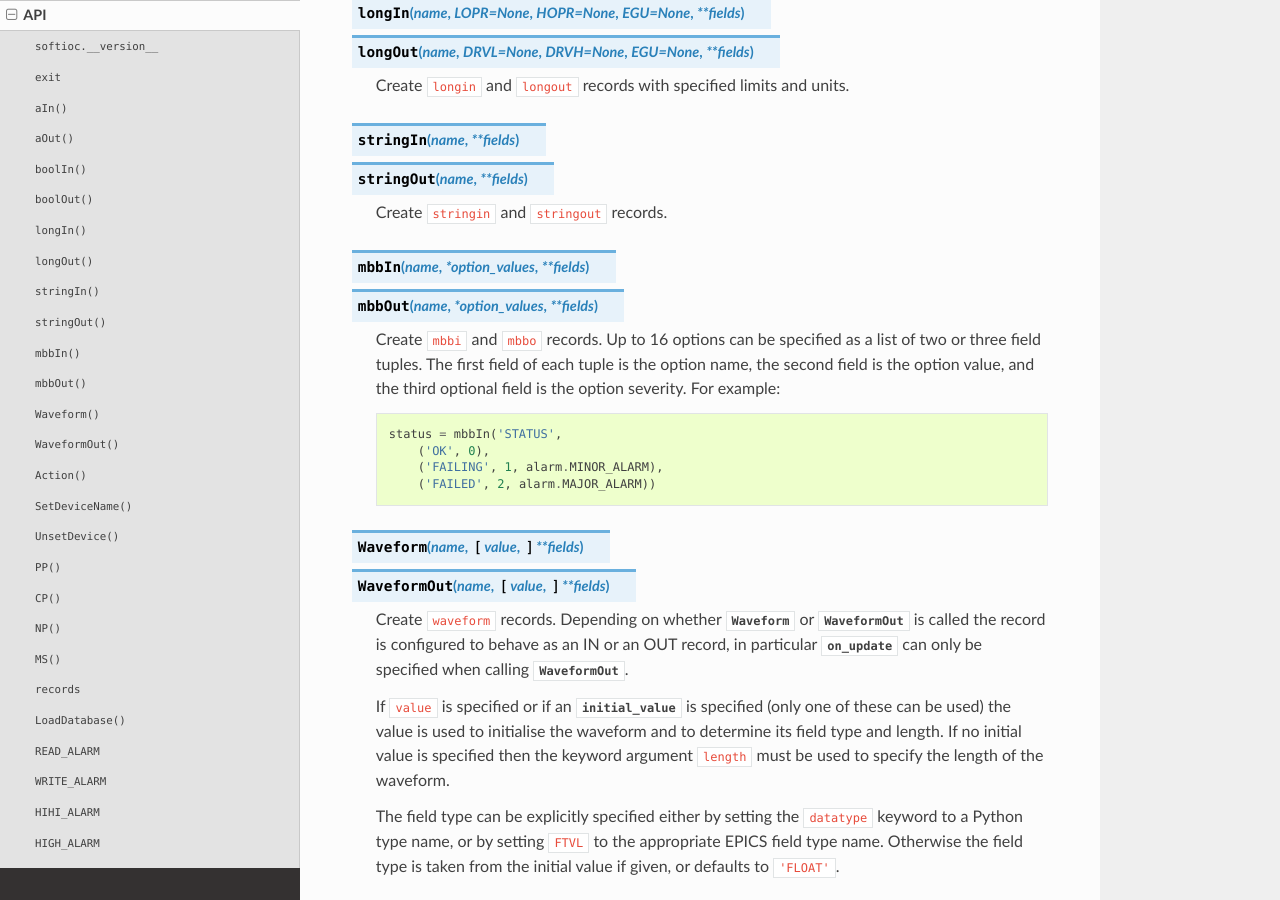
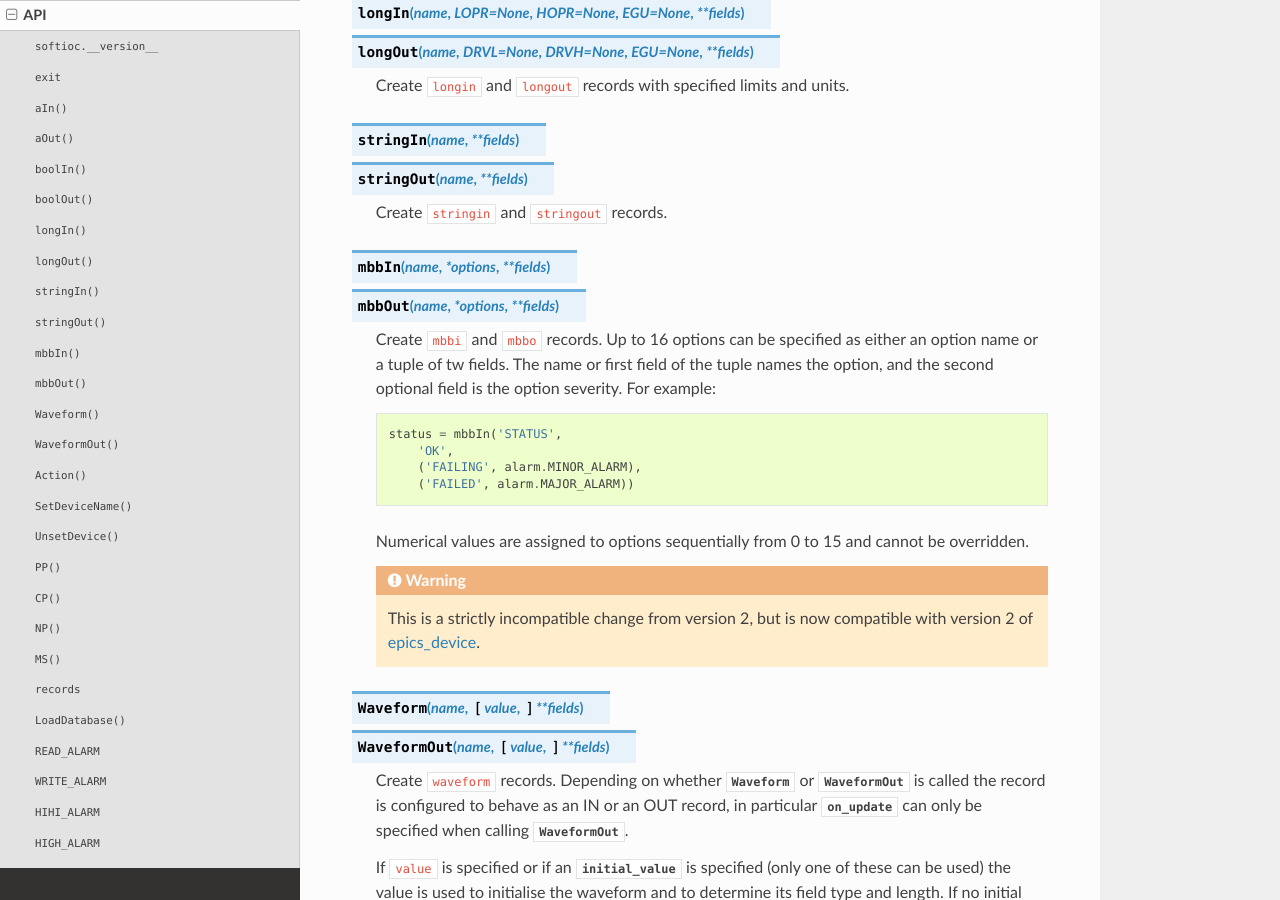
Before and after one commit to DiamondLightSource/pythonSoftIOC, a Sphinx documentation site: the page built from docs/reference/api.rst, in a window 1280 px wide and 900 px high, scrolled down 4727 px. Built offline with Sphinx 7.4.7 and the Read the Docs theme 2.0.0, drawn with Linux system fonts in a browser that asks for light colours; the version number could not be read and is left out.

Commit message:
Remove option of specifying scalar value for mbbi and mbbo records
At the same time, remove all reference to RVAL fields by instead using
EPICS NO_CONVERT return codes as appropriate.  This style of processing
is the same as that done for epics_device.

```diff
--- a/docs/reference/api.rst
+++ b/docs/reference/api.rst
@@ -263,18 +263,25 @@ All functions return a wrapped `ProcessDeviceSupportIn` or
     Create ``stringin`` and ``stringout`` records.
 
 ..  function::
-        mbbIn(name, *option_values, **fields)
-        mbbOut(name, *option_values, **fields)
+        mbbIn(name, *options, **fields)
+        mbbOut(name, *options, **fields)
 
     Create ``mbbi`` and ``mbbo`` records.  Up to 16 options can be specified as
-    a list of two or three field tuples.  The first field of each tuple is the
-    option name, the second field is the option value, and the third optional
-    field is the option severity.  For example::
+    either an option name or a tuple of tw fields.  The name or first field of
+    the tuple names the option, and the second optional field is the option
+    severity.  For example::
 
         status = mbbIn('STATUS',
-            ('OK', 0),
-            ('FAILING', 1, alarm.MINOR_ALARM),
-            ('FAILED', 2, alarm.MAJOR_ALARM))
+            'OK',
+            ('FAILING', alarm.MINOR_ALARM),
+            ('FAILED', alarm.MAJOR_ALARM))
+
+    Numerical values are assigned to options sequentially from 0 to 15 and
+    cannot be overridden.
+
+    ..  warning::
+        This is a strictly incompatible change from version 2, but is now
+        compatible with version 2 of epics_device_.
 
 ..  function::
         Waveform(name, [value,] **fields)
@@ -518,3 +525,5 @@ Working with OUT records
     ..  method:: get()
 
         Returns the value associated with the record.
+
+.. _epics_device: https://github.com/Araneidae/epics_device
```
Also changed, not shown: 2 other files.
